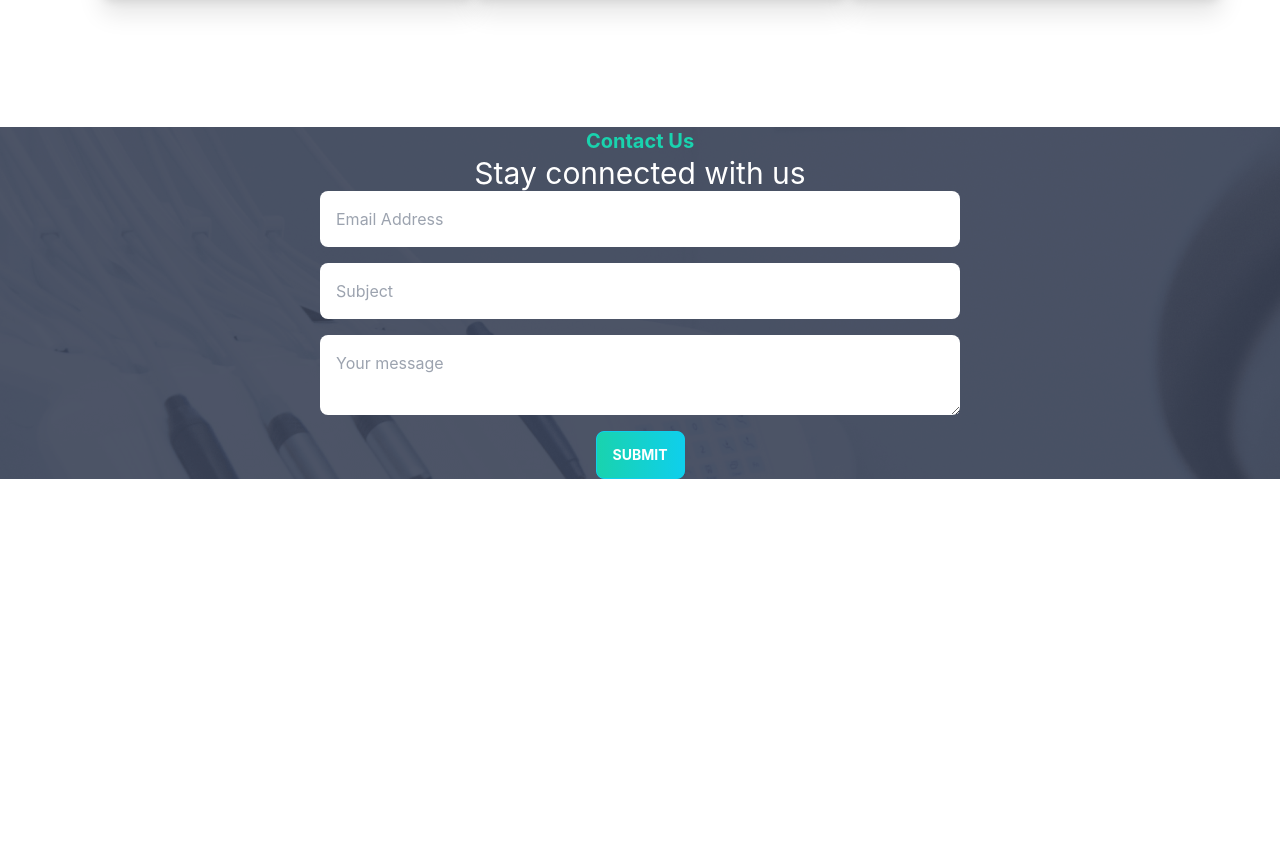
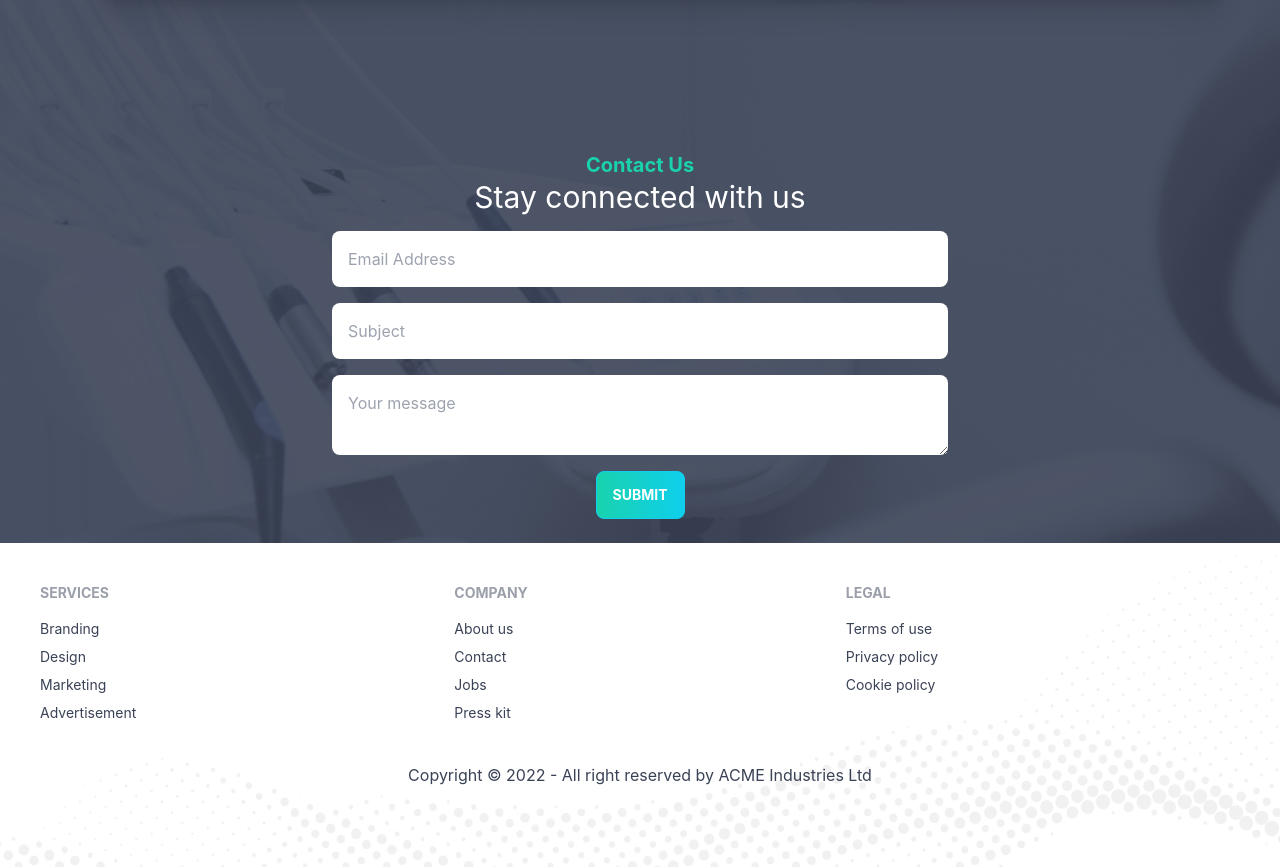
Before and after one commit to asaduzzaman599/doctors-portal-client-side, a React (Create React App) app: page / in a window 1280 px wide. Shown: the part 3701-4568 px from the top of the page. Before the commit the page ends 4180 px from the top, so only its background shows below. Built offline with nearby package versions, Linux system fonts and the light colour scheme.

Commit message:
footer added

```diff
--- a/src/App.js
+++ b/src/App.js
@@ -3,6 +3,7 @@
 import { Route, Routes } from 'react-router-dom';
 import Home from './Pages/Home/Home';
 import Header from './Pages/Shared/Header';
+import Footer from './Pages/Shared/Footer';
 
 function App() {
   return (
@@ -11,6 +12,7 @@
       <Routes>
         <Route path='/' element={<Home></Home>}></Route>
       </Routes>
+      <Footer></Footer>
 
     </div>
   );
--- a/src/Pages/Home/ContactUs.js
+++ b/src/Pages/Home/ContactUs.js
@@ -5,10 +5,10 @@
 
 const ContactUs = () => {
     return (
-        <section style={{ background: `url(${appointment})` }}>
+        <section style={{ background: `url(${appointment})` }} className="p-6">
             <TItle>Contact Us</TItle>
             <h2 className='text-3xl  text-white text-center'>Stay connected with us</h2>
-            <form action="" className='flex flex-col gap-4 md:w-2/4 mx-auto'>
+            <form action="" className='flex flex-col gap-4 md:w-2/4 mx-auto mt-4'>
                 <input type="text" placeholder='Email Address' className='p-4 rounded-lg' />
                 <input type="text" placeholder='Subject' className='p-4 rounded-lg' />
                 <textarea type="text" placeholder='Your message' className='p-4 rounded-lg' />
--- a/src/Pages/Shared/Footer.js
+++ b/src/Pages/Shared/Footer.js
@@ -1,29 +1,41 @@
 import React from 'react';
+import { Link } from 'react-router-dom';
+import footer from './../../assets/images/footer.png'
+const Footer = () => {
+    const date = new Date();
+    const year = date.getFullYear()
+    return (
+        <footer style={{
+            background: `url(${footer})`,
+            backgroundSize: 'cover'
+        }} className=" p-10  text-accent">
+            <div className='footer'>
+                <div>
+                    <span className="footer-title">Services</span>
+                    <Link to='\' className="link link-hover">Branding</Link>
+                    <Link to='\' className="link link-hover">Design</Link>
+                    <Link to='\' className="link link-hover">Marketing</Link>
+                    <Link to='\' className="link link-hover" > Advertisement</Link >
+                </div >
+                <div>
+                    <span className="footer-title">Company</span>
+                    <Link to='\' className="link link-hover">About us</Link>
+                    <Link to='\' className="link link-hover" > Contact</Link >
+                    <Link to='\' className="link link-hover" > Jobs</Link >
+                    <Link to='\' className="link link-hover" > Press kit</Link >
+                </div >
+                <div>
+                    <span className="footer-title">Legal</span>
+                    <Link to='\' className="link link-hover">Terms of use</Link>
+                    <Link to='\' className="link link-hover" > Privacy policy</Link >
+                    <Link to='\' className="link link-hover" > Cookie policy</Link >
+                </div >
 
-const Footer = () => {
-    return (
-        <footer class="footer p-10 bg-neutral text-neutral-content">
-            <div>
-                <span class="footer-title">Services</span>
-                <a class="link link-hover">Branding</a>
-                <a class="link link-hover">Design</a>
-                <a class="link link-hover">Marketing</a>
-                <a class="link link-hover">Advertisement</a>
+            </div >
+            <div className='text-center my-10'>
+                <p>Copyright © {year} - All right reserved by ACME Industries Ltd</p>
             </div>
-            <div>
-                <span class="footer-title">Company</span>
-                <a class="link link-hover">About us</a>
-                <a class="link link-hover">Contact</a>
-                <a class="link link-hover">Jobs</a>
-                <a class="link link-hover">Press kit</a>
-            </div>
-            <div>
-                <span class="footer-title">Legal</span>
-                <a class="link link-hover">Terms of use</a>
-                <a class="link link-hover">Privacy policy</a>
-                <a class="link link-hover">Cookie policy</a>
-            </div>
-        </footer>
+        </footer >
     );
 };
 
```
